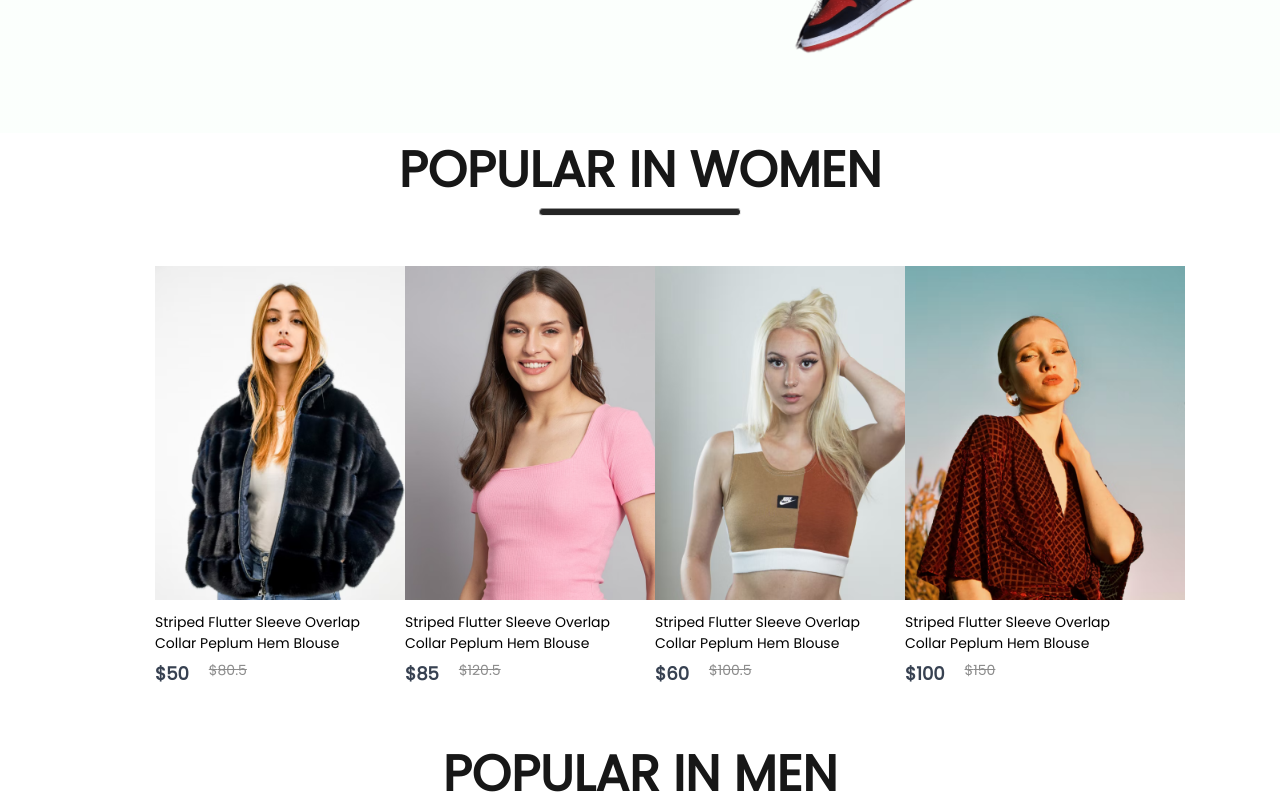
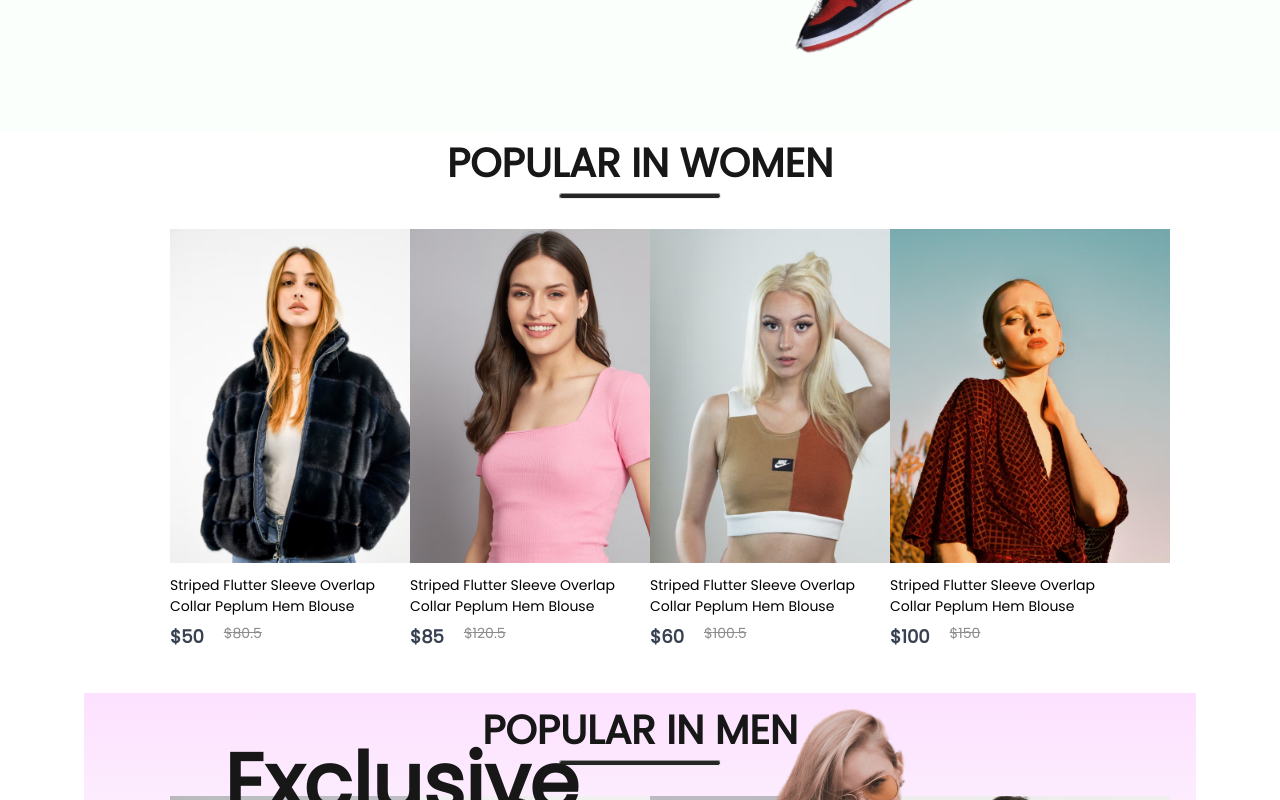
Before and after one commit to Shajjad002/E-Commerce, a React (Create React App) app in the folder shopper/: page / in a window 1280 px wide. Shown: the part 740-1540 px from the top of the page. Built offline with nearby package versions, Linux system fonts and the light colour scheme.

Commit message:
Navbar,Popular Css

```diff
--- a/shopper/src/Components/Navbar/Navbar.css
+++ b/shopper/src/Components/Navbar/Navbar.css
@@ -175,6 +175,7 @@
     top: 50px;
   }
  .nav-login-cart{
-  transform: scale(0.8);
- }
+    transform: scale(0.8);
+  }
+
 }
--- a/shopper/src/Components/Popular/Popular.css
+++ b/shopper/src/Components/Popular/Popular.css
@@ -47,3 +47,21 @@
     border-radius: 10px;
     background: #252525;
 }
+
+@media(max-width:1280px){
+    .popular{
+        height: 70vh;
+    }
+    .popular h1{
+        font-size: 40px;
+    }
+    .popular hr{
+        width: 160px;
+        height: 4px;
+    }
+    .popular-item{
+        gap:20px;
+        margin-top: 30px;
+    }
+
+}
```
